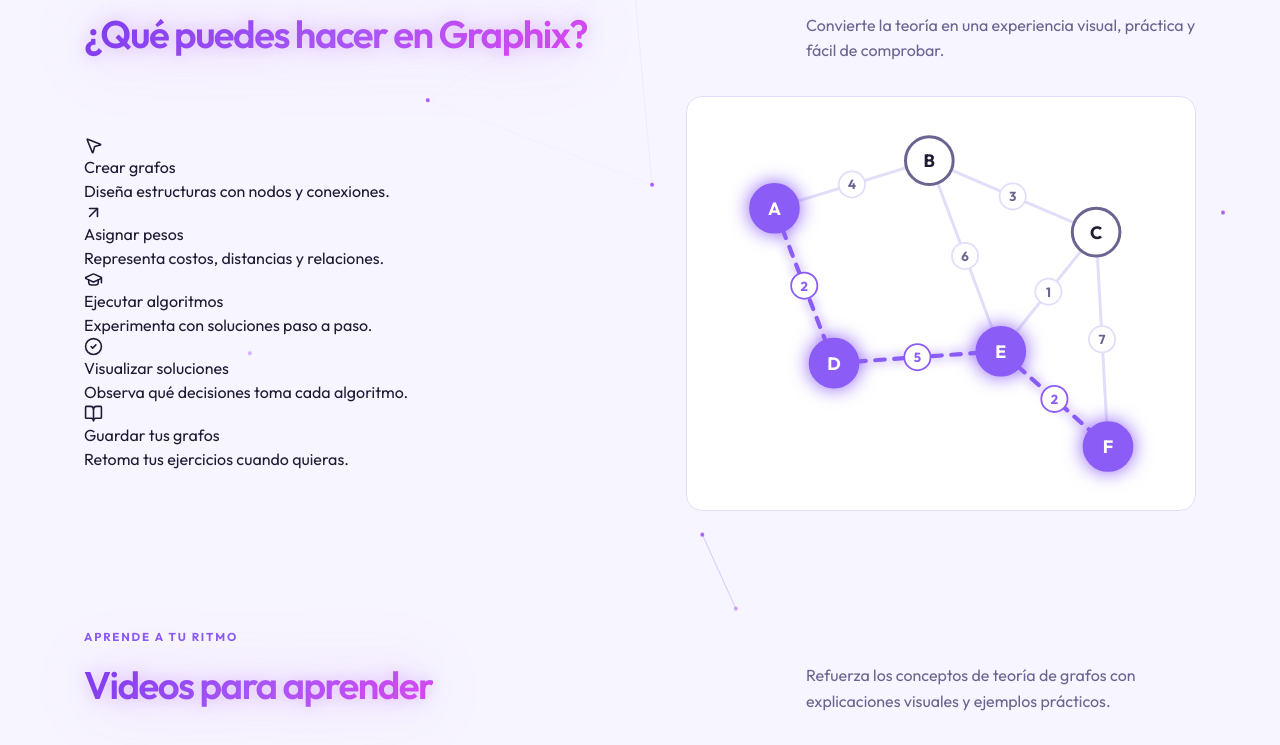
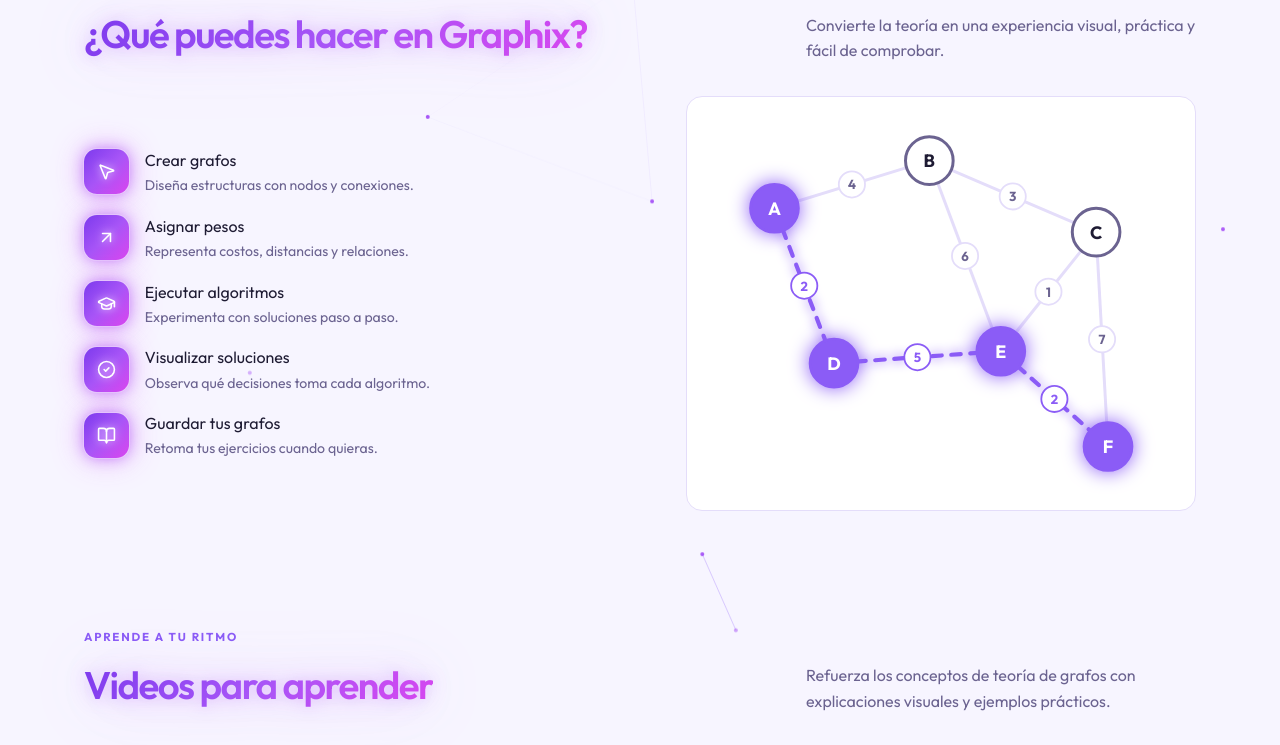
Before and after one commit to yudithNV/Grafos, a Vue app: page / in a window 1280 px wide. Shown: the part 1840-2585 px from the top of the page. Built offline with nearby package versions, Linux system fonts and the light colour scheme; grey boxes are pictures that could not be loaded.

Commit message:
agrega sort al home, ajuste del teory y actualiza imagen del northwest

```diff
--- a/src/components/HomeView.vue
+++ b/src/components/HomeView.vue
@@ -185,6 +185,7 @@
               <tr><td>Asignación</td><td>Encontrar asignaciones óptimas</td><td>Orígenes, destinos y costos</td></tr>
               <tr><td>Johnson</td><td>Analizar rutas y actividades</td><td>Conexiones, duraciones y holguras</td></tr>
               <tr><td>Northwest</td><td>Resolver problemas de transporte</td><td>Oferta, demanda y costos</td></tr>
+              <tr><td>Sort</td><td>Ordenar listas de valores</td><td>Listas y comparaciones</td></tr>
             </tbody>
           </table>
         </div>
@@ -197,7 +198,7 @@
         <div class="faq-list">
           <details>
             <summary>¿Qué pizarra debo elegir?</summary>
-            <p>Grafos sirve para construir estructuras libres; Asignación para relacionar orígenes y destinos; Johnson para analizar rutas y actividades; y Northwest para problemas de transporte.</p>
+            <p>Grafos sirve para construir estructuras libres; Asignación para relacionar orígenes y destinos; Johnson para analizar rutas y actividades; Northwest para problemas de transporte; y Sort para ver paso a paso cómo se ordena una lista (Selection, Insertion, Shell y Merge).</p>
           </details>
           <details>
             <summary>¿Puedo guardar mis ejercicios?</summary>
@@ -626,6 +627,60 @@
 }
 .g-nodes .on text { fill: #fff; }
 
+/* ===== LISTA DE CAPACIDADES ===== */
+.capabilities-grid {
+  display: grid;
+  gap: 1.1rem;
+}
+
+.capability-item {
+  display: flex;
+  align-items: center;
+  gap: 1rem;
+}
+
+.capability-item h3 {
+  margin: 0 0 .2rem;
+  font-size: 1rem;
+  color: var(--text-primary);
+}
+
+.capability-item p {
+  margin: 0;
+  color: var(--text-secondary);
+  font-size: .88rem;
+  line-height: 1.5;
+}
+
+/* Icono brillante */
+.capability-icon {
+  display: grid;
+  place-items: center;
+  flex-shrink: 0;
+  width: 2.8rem;
+  height: 2.8rem;
+  border-radius: .8rem;
+  color: #fff;
+  background: linear-gradient(135deg, #7c3aed, #a855f7, #d946ef);
+  box-shadow:
+    0 0 0 1px rgba(255, 255, 255, .25),
+    0 0 14px rgba(168, 85, 247, .65),
+    0 0 32px rgba(217, 70, 239, .4);
+  transition: transform .2s ease, box-shadow .2s ease;
+}
+
+.capability-icon svg {
+  filter: drop-shadow(0 0 4px rgba(255, 255, 255, .85));
+}
+
+.capability-item:hover .capability-icon {
+  transform: translateY(-2px) scale(1.06);
+  box-shadow:
+    0 0 0 1px rgba(255, 255, 255, .45),
+    0 0 20px rgba(168, 85, 247, .9),
+    0 0 46px rgba(217, 70, 239, .6);
+}
+
 /* ===== VIDEOS PARA APRENDER ===== */
 .videos-section {
   padding-top: 2rem;
--- a/src/components/TheoryView.vue
+++ b/src/components/TheoryView.vue
@@ -518,7 +518,8 @@
                 <span>
                   En las pizarras de Graphix, <strong>V</strong> representa el número de vértices,
                   <strong>E</strong> el número de aristas, y <strong>m</strong> y <strong>n</strong> las
-                  filas y columnas de una tabla de transporte. Las complejidades de cada pizarra aparecen
+                  filas y columnas de una tabla de transporte; en los algoritmos de ordenamiento, <strong>n</strong>
+es la cantidad de elementos de la lista. Las complejidades de cada pizarra aparecen
                   debajo de su enlace en la sección de práctica.
                 </span>
               </div>
@@ -612,7 +613,7 @@
 import {
   Compass, Route, Network, Link2, Grid3x3, ListOrdered, Boxes,
   Map as MapIcon, Users, Truck, Target, CalendarCheck, Server,
-  ArrowRight, Image as ImageIcon
+  ArrowRight, Image as ImageIcon,  ArrowDownUp
 } from 'lucide-vue-next'
 import { ALGORITHMS, VIEW_ROUTES, getAlgorithmRoute } from '../config/routes'
 
@@ -694,9 +695,18 @@
       { name: 'Floyd-Warshall' },
       { name: 'Johnson', url: getAlgorithmRoute('johnson') }
     ] },
-  { id: 'orden', icon: ListOrdered, name: 'Ordenamiento',
+
+    { id: 'orden', icon: ListOrdered, name: 'Ordenamiento',
     desc: 'Ordenan vértices respetando dependencias (DAG).',
-    algos: [{ name: 'Kahn' }, { name: 'DFS topológico' }] }
+    algos: [{ name: 'Kahn' }, { name: 'DFS topológico' }] },
+  { id: 'sort', icon: ArrowDownUp, name: 'Ordenamiento de listas (sort)',
+    desc: 'Ordenan una lista de valores de menor a mayor. Base de muchos algoritmos.',
+    algos: [
+      { name: 'Selection Sort' },
+      { name: 'Insertion Sort' },
+      { name: 'Shell Sort' },
+      { name: 'Merge Sort' }
+    ] }
 ]
 
 /* ============ APLICACIONES ============ */
```
Also changed, not shown: public/img/northwest.png, public/img/northwest_01.png (added).
